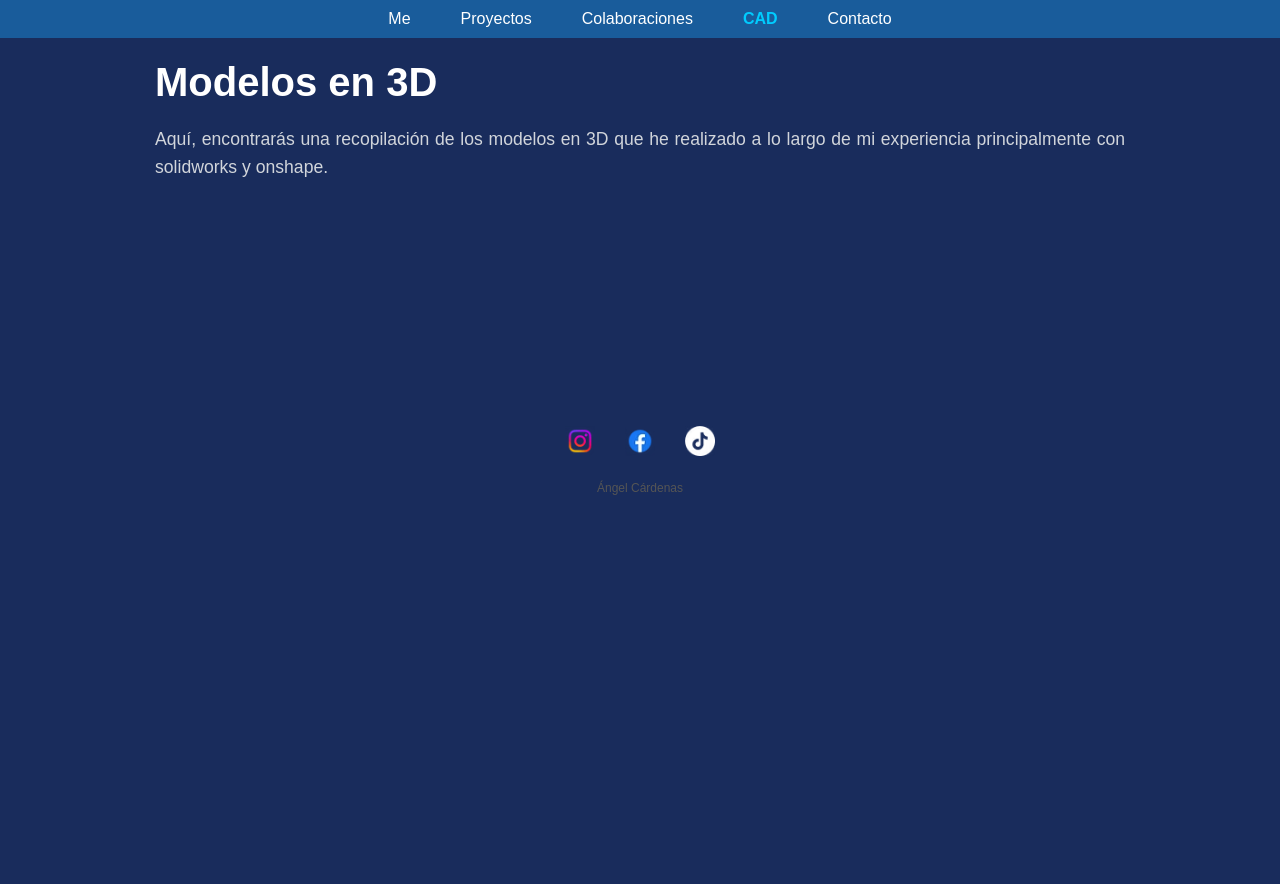
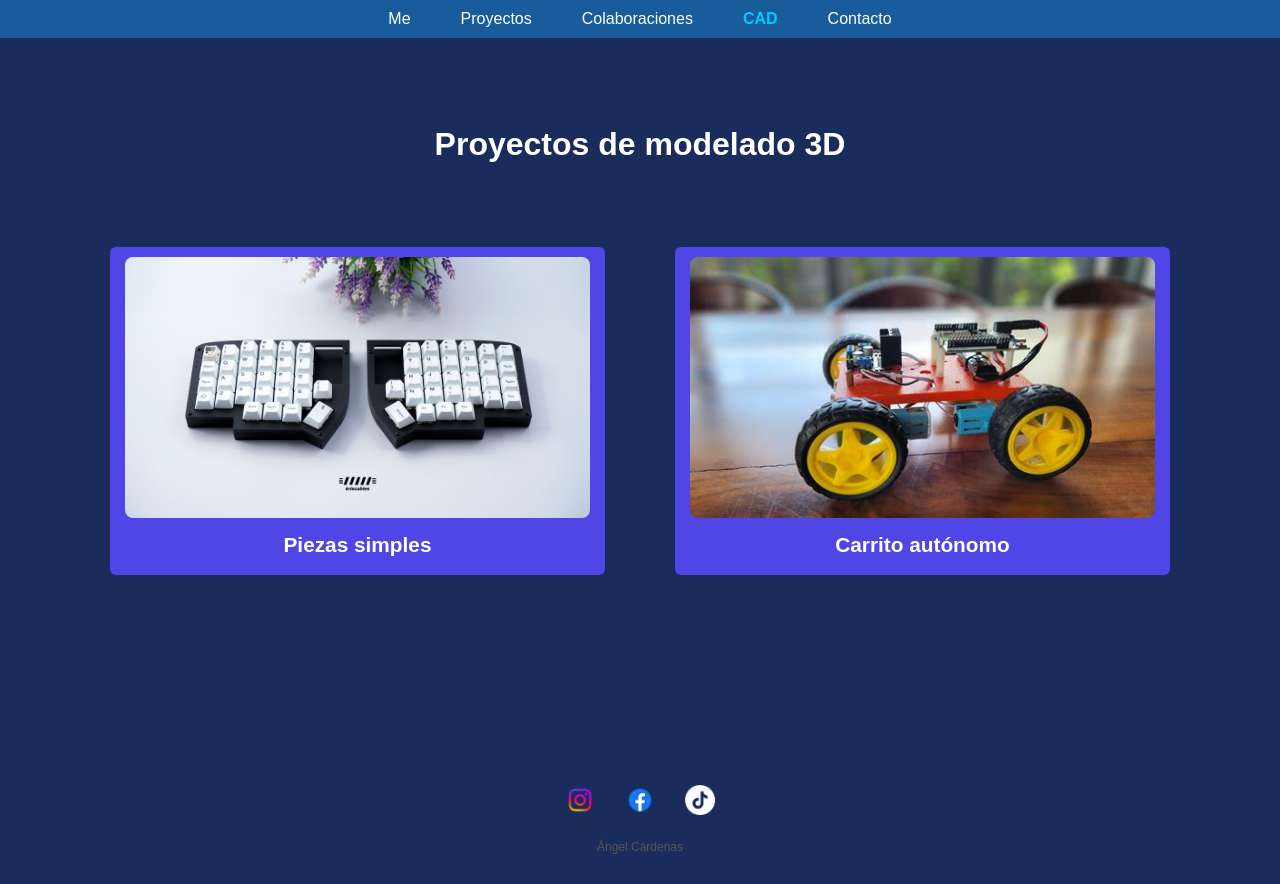
Before and after one commit to Rasgon-Proteico/CV, a plain HTML site: page Htmls/CAD.html in a window 1280 px wide. Before the commit the page ends 800 px from the top, so only its background shows below. Drawn offline with Linux system fonts and the light colour scheme.

Commit message:
CAD init

```diff
--- a/Htmls/CAD.html
+++ b/Htmls/CAD.html
@@ -1,28 +1,49 @@
-
 <html lang="es">
 <head>
     <meta charset="UTF-8">
     <meta name="viewport" content="width=device-width, initial-scale=1.0">
-    <title>Ángel Cárdenas - Colaboraciones</title>
+    <title>Angel Cárdeans </title>
     <link rel="stylesheet" href="../styles/general.css">
-    <link rel="stylesheet" href="../styles/colabs.css">
+    <link rel="stylesheet" href="../styles/cad_p.css">
 </head>
 
 <body>
   <nav class="navbar animar-entrada">
-    <a href="../index.html" class="tab">Me</a>
-    <a href="../Htmls/proyectos.html" class="tab">Proyectos</a>
+    <a href="../index.html" class="tab ">Me</a>
+    <a href="../Htmls/proyectos.html" class="tab ">Proyectos</a>
     <a href="../Htmls/colabs.html" class="tab ">Colaboraciones</a>
-    <a href="../Htmls/CAD.html" class="tab active">CAD </a>
+    <a href="../Htmls/CAD.html" class="tab active ">CAD</a>
     <a href="../Htmls/contacto.html" class="tab">Contacto</a>
 </nav>
+  <div class="principal animar-entrada">
+    <h1>Proyectos de modelado 3D </h1>
+    <br>
+    <p></p>
 
-  <section class="principal animar-entrada">
-      <h1>Modelos en 3D</h1>
-      <p>Aquí, encontrarás una recopilación de los modelos en 3D que he realizado a lo largo de mi experiencia principalmente con solidworks y onshape.</p>
-  </section>
+  <br>
+  <br>
 
+    <p> </p>
+    <p> </p>
+  </div>
  <section class="botones animar-entrada">
+
+
+   <div class="colaboracion">
+    <a href="CADs/pzsimples.html"  rel="noopener noreferrer" class="boton-proyecto">
+          <img src="../ima/lili58.jpg" alt="Lily58" class="imagen-colaboracion">
+           <h3>Piezas simples </h3>
+
+          </a>
+      </div>
+
+ <div class="colaboracion">
+    <a href="proyects/carrito.html"  rel="noopener noreferrer" class="boton-proyecto">
+          <img src="../ima/carrito.jpg" alt="Lily58" class="imagen-colaboracion">
+           <h3>Carrito autónomo </h3>
+             </a>
+      </div>
+
   </section>
 
 <footer class="footer-global">
--- /dev/null
+++ b/styles/cad_p.css
@@ -0,0 +1,82 @@
+
+  body {
+            margin: 0;
+            padding: 0;
+            background-color: #192C5C;
+            color: white;
+            font-family: Arial, sans-serif;
+            display: flex;
+            flex-direction: column;
+            justify-content: center;
+            align-items: center;
+            height: 100vh;
+        }
+.principal {
+            text-align: left;
+            margin: 10px;
+            padding-top: 200px;
+            max-width: 600px;
+            border: 1px;
+}
+
+.botones {
+  display: grid;
+  grid-template-columns: repeat(2, 1fr); /* 2 columnas iguales */
+  gap: 30px;                             /* Espacio entre tarjetas */
+  width: 90%;
+  max-width: 1100px;
+  margin: 0 auto 60px auto;
+}
+.colaboracion {
+  border-radius: 12px;
+  padding: 20px;
+  display: flex;
+  flex-direction: column;
+  transition: transform 0.2s ease, border-color 0.2s ease;
+}
+.imagen-colaboracion {
+  width: 100%;
+  aspect-ratio: 16 / 9;          /* Fija una proporción uniforme  */
+  object-fit: cover;             /* Recorta la imagen sobrante sin deformarla ni aplastarla */
+  border-radius: 8px;
+  margin-bottom: 15px;
+  display: block;
+}
+
+.colaboracion h3 {
+  margin: 10px 0 8px 0;
+  font-size: 1.3rem;
+}
+
+.colaboracion p {
+  color: #9ca3af;
+  font-size: 0.95rem;
+  line-height: 1.4;
+  margin: 0;
+}
+.boton-proyecto {
+  background-color: #4f46e5;
+  color: white;
+  text-decoration: none;
+  padding: 10px 15px;
+  border-radius: 6px;
+  text-align: center;
+  margin-top: auto;
+  transition: background-color 0.2s ease, transform 0.2s ease;
+}
+.boton-proyecto:hover {
+  background-color: #1d4ed8;
+
+  transform: translateY(-4px);
+}
+
+@media (max-width: 768px) {
+  .botones {
+    grid-template-columns: 1fr;
+    gap: 20px;
+  }
+
+  .principal h1 {
+    font-size: 2rem;
+  }
+}
```
Also changed, not shown: Htmls/CADs/pzsimples.html (added, +52 -0 lines), Htmls/proyects/carrito.html (+11 -1 lines). Lines whose indentation alone changed are shown as unchanged.
